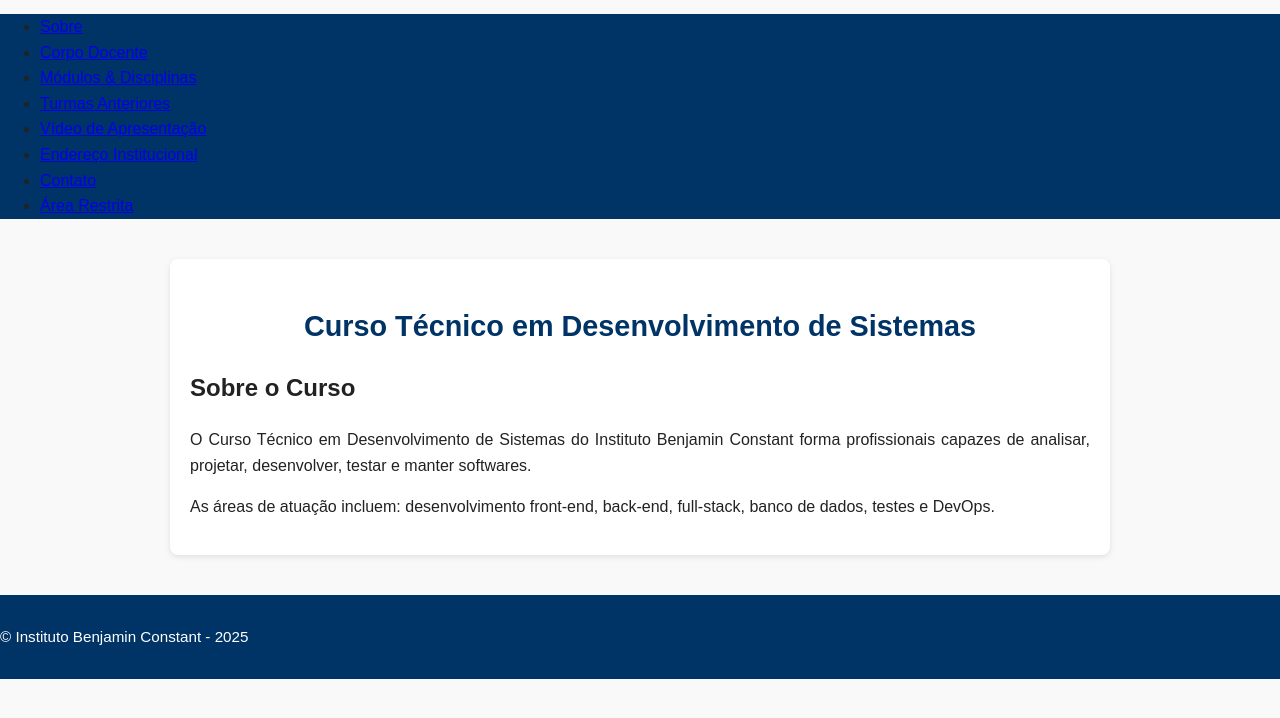
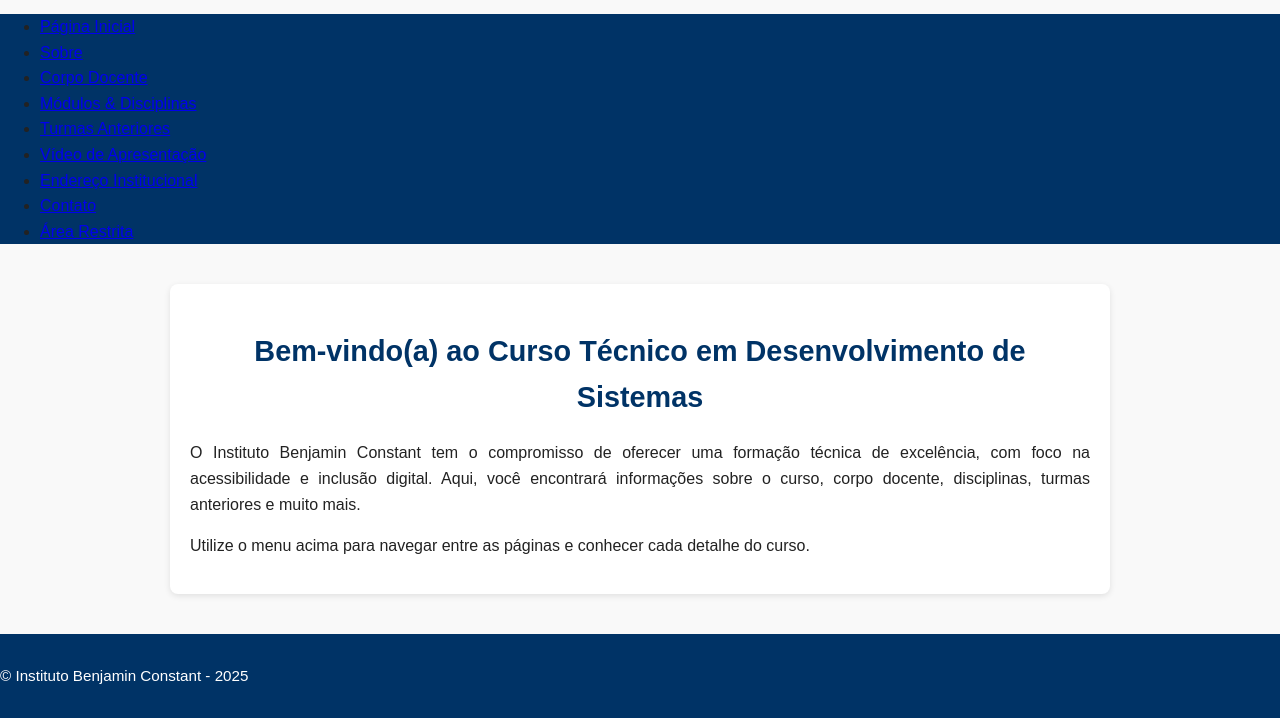
Before and after one commit to KellyCristinaSilva-Dev/desenvolvimento_de_sistemas, a plain HTML site: page index.html in a window 1280 px wide. Shown: the part 962-1680 px from the top of the page. Before the commit the page ends 1641 px from the top, so only its background shows below. Drawn offline with Linux system fonts and the light colour scheme.

Commit message:
Atualização da Página Inicial e adição do README

```diff
--- a/index.html
+++ b/index.html
@@ -14,9 +14,11 @@
     <img src="imgs/bannerCurso.png"
       alt="Banner do Curso Técnico em Desenvolvimento de Sistemas do Instituto Benjamin Constant. Fundo azul com logotipo do IBC à esquerda e o título em letras brancas ao centro. Abaixo, quatro ícones brancos: um monitor com símbolo de código, um tablet com gráfico de barras, uma lupa representando baixa visão e o símbolo universal da acessibilidade.">
 
+    <!-- Menu principal -->
     <nav aria-label="Menu principal">
       <ul class="menu">
-                <li><a href="index.html" aria-current="page">Sobre</a></li>
+        <li><a href="index.html" aria-current="page">Página Inicial</a></li>
+        <li><a href="sobre.html">Sobre</a></li>
         <li><a href="corpoDocente.html">Corpo Docente</a></li>
         <li><a href="modulosDisciplinas.html">Módulos & Disciplinas</a></li>
         <li><a href="turmasAnteriores.html">Turmas Anteriores</a></li>
@@ -29,17 +31,15 @@
   </header>
 
   <main>
-        <section aria-labelledby="titulo-sobre">
-            <h1 id="titulo-sobre">Curso Técnico em Desenvolvimento de Sistemas</h1>
-
-            <h2>Sobre o Curso</h2>
+    <section aria-labelledby="titulo-principal">
+      <h1 id="titulo-principal">Bem-vindo(a) ao Curso Técnico em Desenvolvimento de Sistemas</h1>
       <p>
-                O Curso Técnico em Desenvolvimento de Sistemas do Instituto Benjamin Constant forma profissionais
-                capazes de analisar, projetar, desenvolver, testar e manter softwares.
+        O Instituto Benjamin Constant tem o compromisso de oferecer uma formação técnica de excelência,
+        com foco na acessibilidade e inclusão digital. Aqui, você encontrará informações sobre o curso,
+        corpo docente, disciplinas, turmas anteriores e muito mais.
       </p>
       <p>
-                As áreas de atuação incluem: desenvolvimento front-end, back-end, full-stack, banco de dados,
-                testes e DevOps.
+        Utilize o menu acima para navegar entre as páginas e conhecer cada detalhe do curso.
       </p>
     </section>
   </main>
```
Also changed, not shown: corpoDocente.html (+4 -3 lines), modulosDisciplinas.html (+1 -1 lines), sobre.html (+1 -1 lines), video.html (+1 -1 lines), 1 other file. Lines whose indentation alone changed are shown as unchanged.
